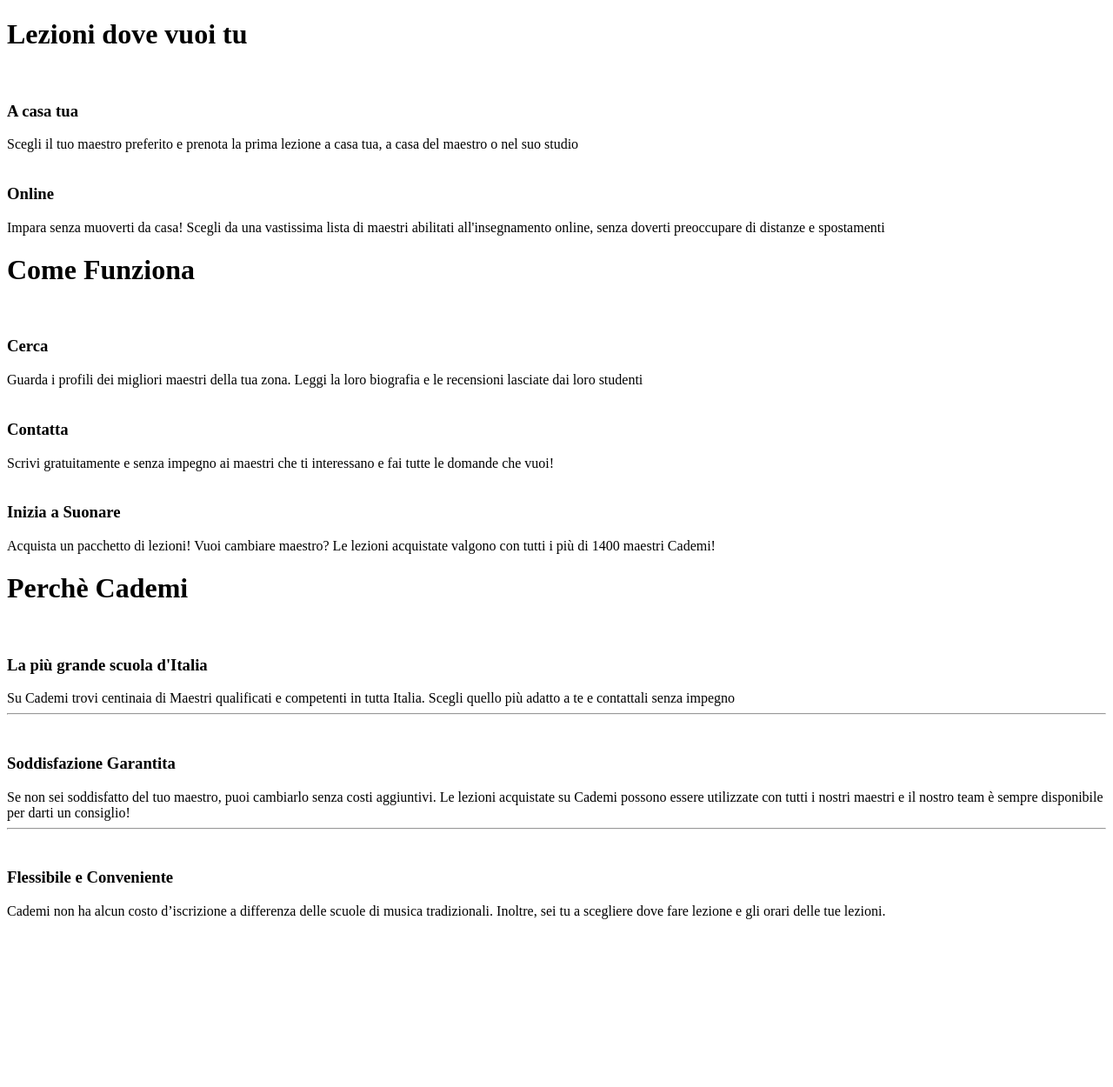
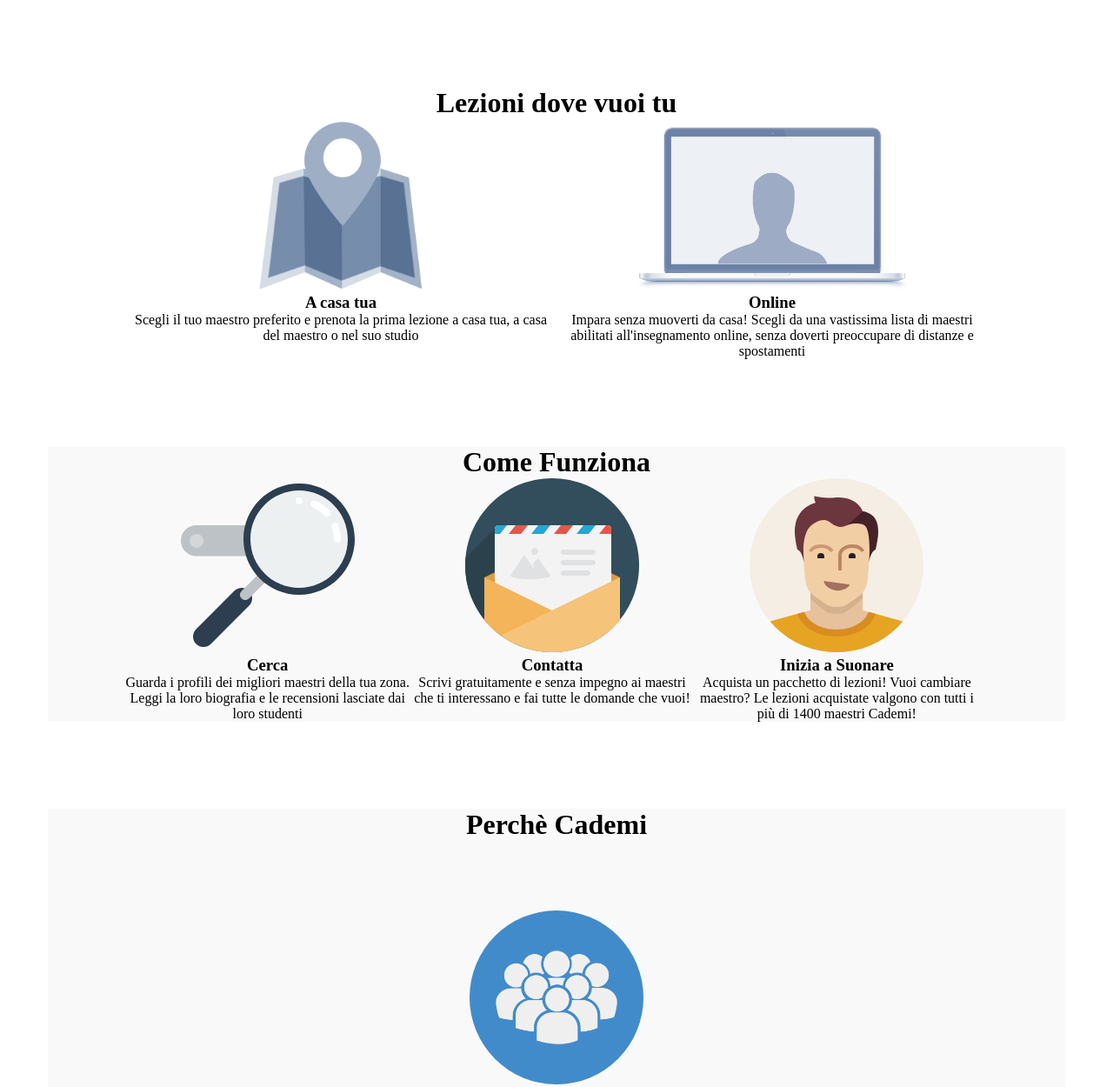
Before and after one commit to merlino79/html-css-resp-wannabe-12bool, a plain HTML site: page index.html in a window 1280 px wide. Shown: the top 1250 px of the page at 87% size. Before the commit the page ends 1065 px from the top, so only its background shows below. Drawn offline with Linux system fonts and the light colour scheme; files that its build step writes are made by us from their sources.

Commit message:
in lavorazione

```diff
--- a/css/framework-12col.css
+++ b/css/framework-12col.css
@@ -21,7 +21,7 @@
 
 /* RESPONSIVE */
 
-@media all and (max-width: 767px) {
+@media all and (max-width:767 px) {
 	.col-xs-12 {
 		width: 100%;
 	}
--- a/css/style.css
+++ b/css/style.css
@@ -1,32 +1,84 @@
-
-  .debug [class*="col-"]{
-    background-color: rgb(240, 51, 51);
-    border: 1px solid black;
-    height: 100px;
-  }
-
+.row {
+  width: 992px;
+  margin-left: auto;
+  margin-right: auto;
+  margin-top: 100px;
 }
 
-.wrapper{
-  margin-top: 50px;
-  margin-bottom: 140px;
-}
-.wrapper-80{
-  width: 80%;
-  margin: 0 auto;
+/* BLOCCO LEZIONI */
+#lezioni .row>.left,
+#lezioni .row>.right {
+  width: 50%;
+  float: left;
 }
 
-.box{
-  width: 80%;
-  min-height: 200px;
-  height: 100%;
-  margin: 0 auto;
+#lezioni .row img {
+  /* per centrare orizzontalmente */
+  display: block;
+  margin-right: auto;
+  margin-left: auto;
 }
 
-.blue{
-  background-color: blue;
+#lezioni {
+  text-align: center;
 }
 
-.green{
-  background-color: green;
+/* BLOCCO STEPS */
+#steps .row>.left,
+#steps .row>.central,
+#steps .row>.right {
+  float: left;
+  width: 33%;
 }
+
+#steps {
+  text-align: center;
+}
+
+/* BLOCCO PERCHE */
+#why {
+  text-align: center;
+}
+
+#why .row>.first,
+#why .row>.second,
+#why .row>.third {
+  width: 100%;
+  margin-top: 80px;
+}
+
+#why .row img {
+  background-color: #428bca;
+  border-radius: 50%;
+  padding: 30px
+}
+
+/* COMMON */
+.row::after {
+  content: '';
+  display: table;
+  clear: both;
+}
+
+.container.grey {
+  background-color: #f9f9f9;
+}
+
+img {
+  height: 200px;
+}
+
+.clear {
+  clear: both;
+}
+
+@media all and (min-widht: 768px) and (max-whidht:991px) {
+  .conteiner{
+    width: 100%;
+
+    margin-left: auto;
+    margin-right: auto;
+    margin-top: 20px;
+
+  }
+}
--- a/index.html
+++ b/index.html
@@ -4,18 +4,20 @@
     <meta charset="utf-8">
     <meta name="viewport" content="width=device-width, initial-scale=1.0">
     <link rel="stylesheet" href="style.css">
+    <link rel="stylesheet" href="css/framework-12col.css">
+    <link rel="stylesheet" href="css/style.css">
     <title>Boolean aCademy</title>
   </head>
   <body>
     <div id="lezioni" class="container">
       <div class="row">
         <h1>Lezioni dove vuoi tu</h1>
-        <div class="left">
+        <div class="col-lg-6 col-md-6 col-xs-12">
           <img src="img/icon/maps.png" alt="">
           <h3>A casa tua</h3>
           Scegli il tuo maestro preferito e prenota la prima lezione a casa tua, a casa del maestro o nel suo studio
         </div>
-        <div class="right">
+        <div class="col-lg-6 col-md-6 col-xs-12">
           <img src="img/icon/screen.png" alt="">
           <h3>Online</h3>
           Impara senza muoverti da casa! Scegli da una vastissima lista di maestri abilitati all'insegnamento online, senza doverti preoccupare di distanze e spostamenti
```
Also changed, not shown: img/icon/flex.png (added), img/icon/maps.png (added), img/icon/profile.png (added), img/icon/screen.png (added), img/icon/secure.png (added), img/letter.svg (added), img/male.svg (added), img/search.svg (added), 2 other files.
